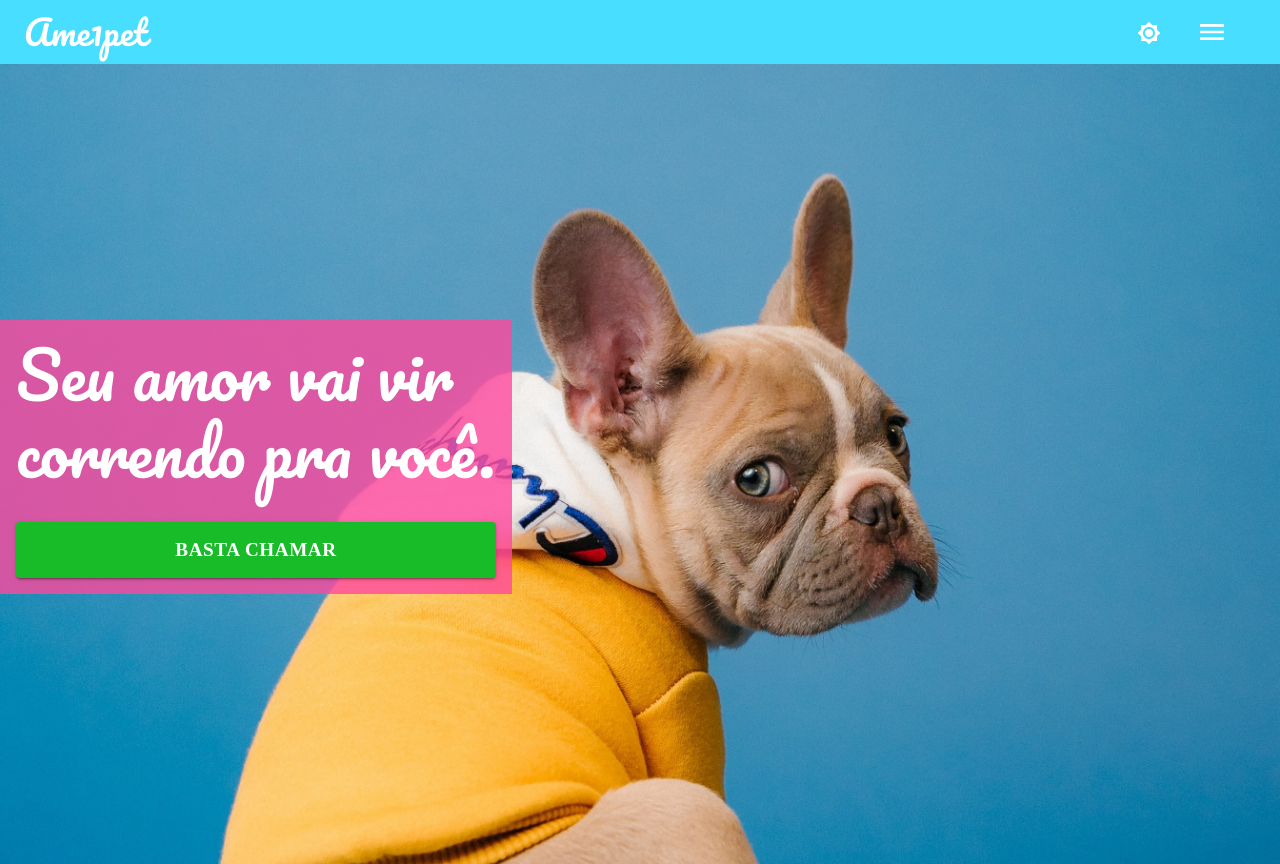
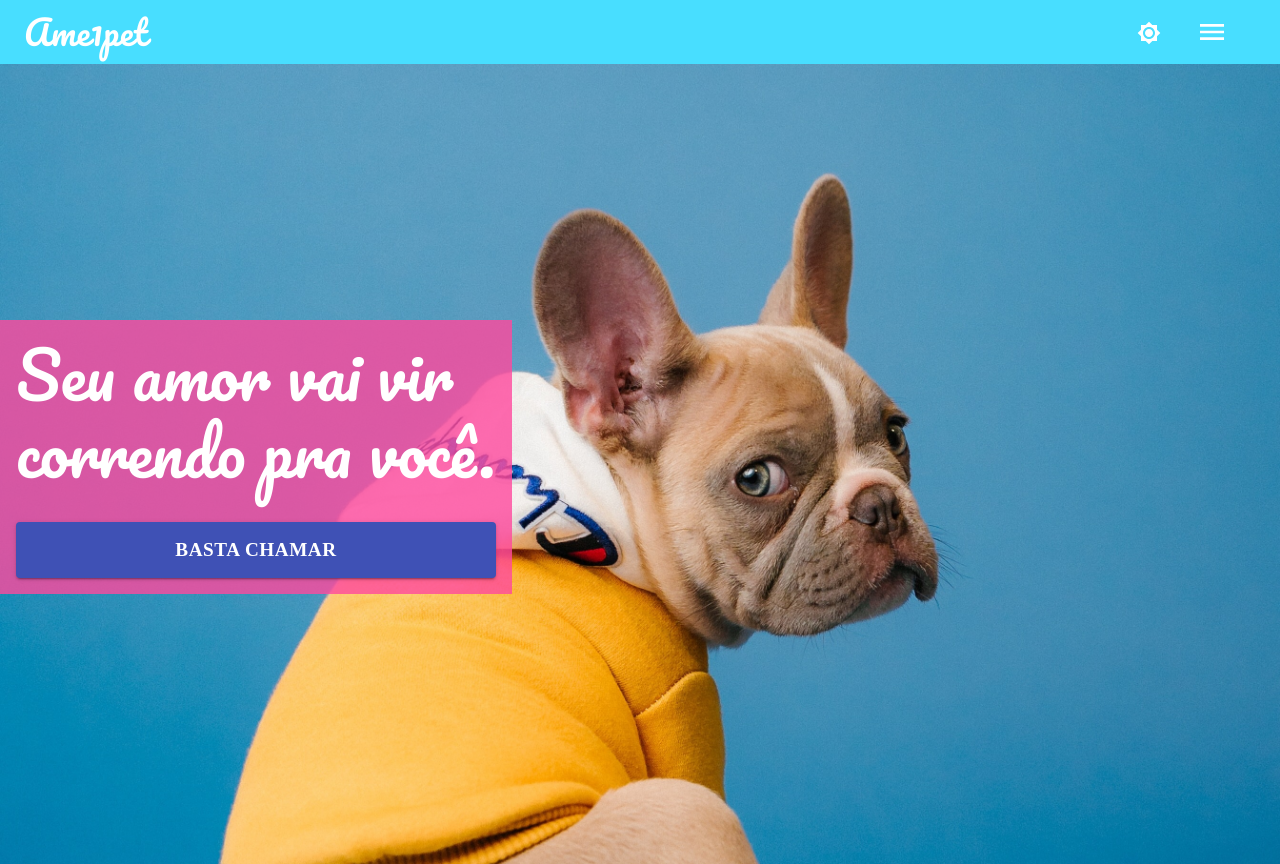
Before and after one commit to ariannmichael/ame1pet, a React (Create React App) app in the folder frontend/: page / in a window 1280 px wide. Built offline with nearby package versions, Linux system fonts and the light colour scheme; a web font is replaced by a local one.

Commit message:
Change on hero screen button color

```diff
--- a/frontend/src/components/pages/Hero.tsx
+++ b/frontend/src/components/pages/Hero.tsx
@@ -30,16 +30,11 @@ const useStyles = makeStyles((theme: Theme) =>
         buttonContainer: {
             display: 'grid',
             "& button": {
-                backgroundColor: '#18BB28',
                 color: 'white',
                 height: '7vh',
                 fontSize: '1.5vw',
                 fontFamily: 'Rosario',
-                fontWeight: 600,
-
-                "&:hover": {
-                    backgroundColor: 'green'
-                }
+                fontWeight: 600
             }
         }
     })
@@ -54,7 +49,7 @@ const Hero:React.FC = () => {
             <div className={classes.textContainer}>
                 <h1>Seu amor vai vir correndo pra você.</h1>
                 <div className={classes.buttonContainer}>
-                    <Button variant="contained" onClick={() => history.push("/dashboard")}>
+                    <Button variant="contained" color="primary" onClick={() => history.push("/dashboard")}>
                         Basta Chamar
                     </Button>
                 </div>
```
